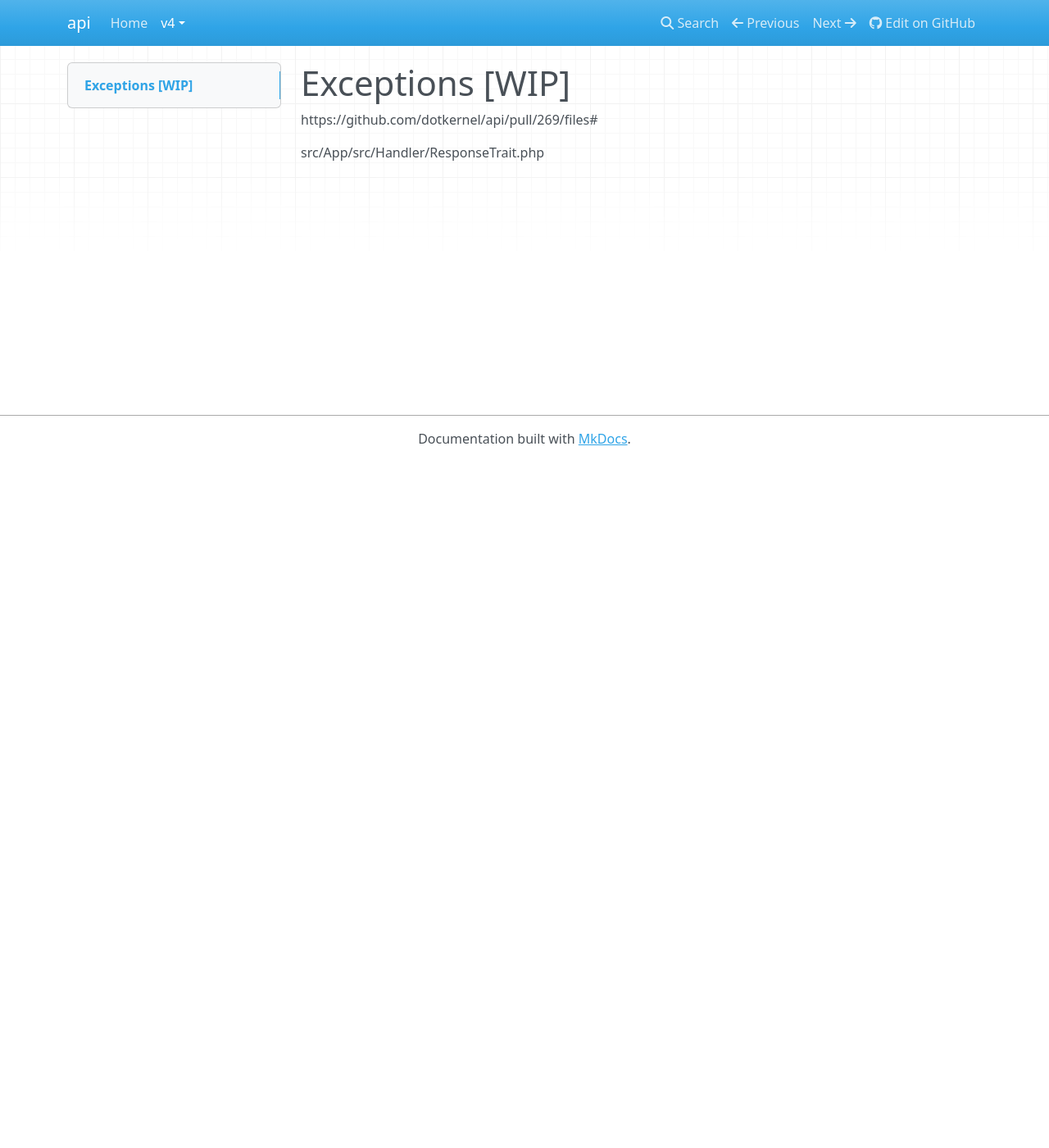
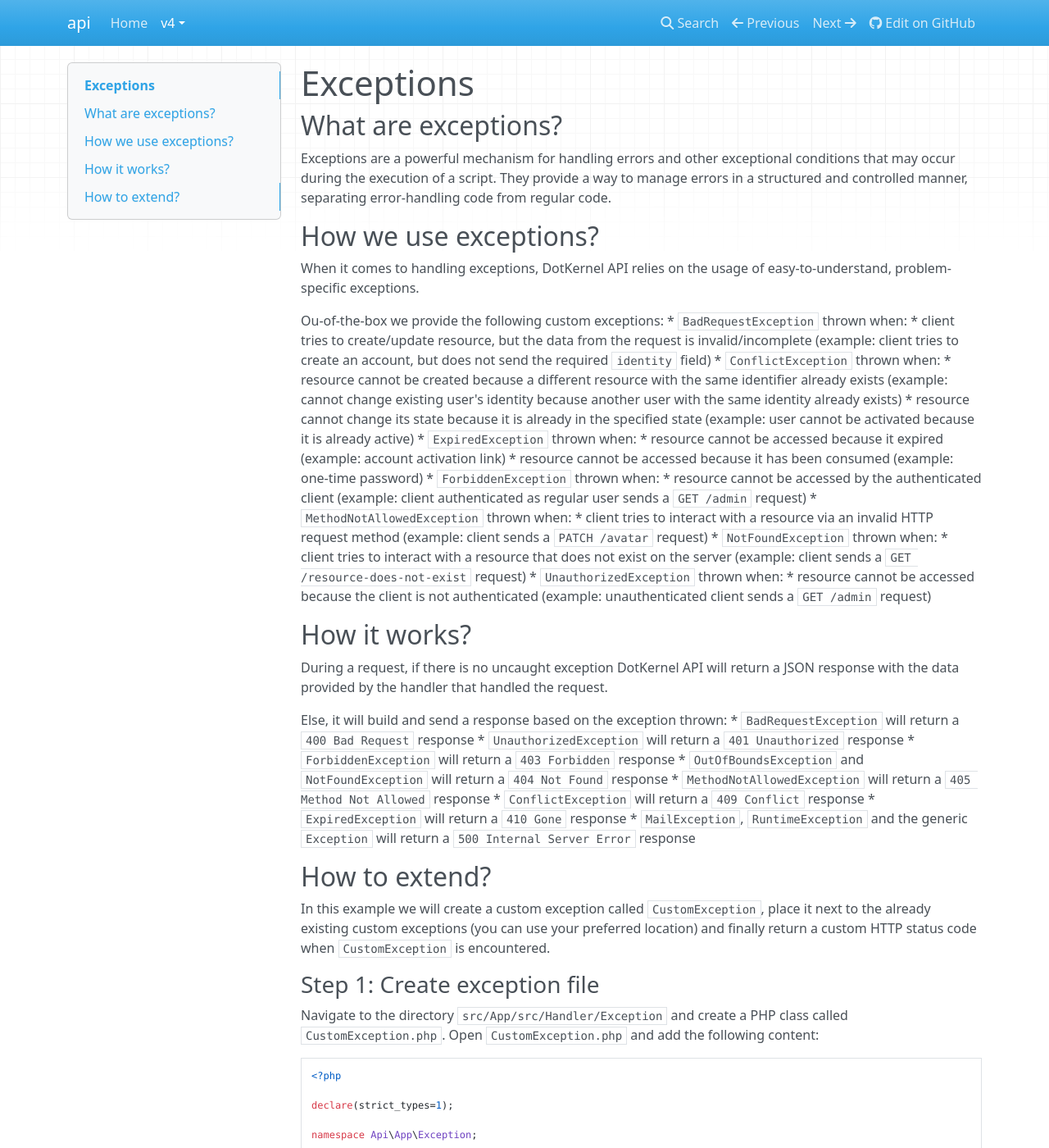
Before and after one commit to dotkernel/api-documentation, an MkDocs documentation site: the page built from docs/book/v4/core-features/exceptions.md, in a window 1280 px wide and 1400 px high. Shown: the whole window at 82% size. Built offline with MkDocs 1.6.1, drawn with Linux system fonts in a browser that asks for light colours; nearby versions of some CDN libraries; some of the changed text lies outside the part shown.

Commit message:
Added content to: docs/book/v4/core-features/exceptions.md
Signed-off-by: alexmerlin <alex.merlin.1985@gmail.com>

````diff
--- a/docs/book/v4/core-features/exceptions.md
+++ b/docs/book/v4/core-features/exceptions.md
@@ -1,5 +1,106 @@
-# Exceptions [WIP]
+# Exceptions
 
-https://github.com/dotkernel/api/pull/269/files#
+## What are exceptions?
 
-src/App/src/Handler/ResponseTrait.php
+Exceptions are a powerful mechanism for handling errors and other exceptional conditions that may occur during the execution of a script.
+They provide a way to manage errors in a structured and controlled manner, separating error-handling code from regular code.
+
+## How we use exceptions?
+
+When it comes to handling exceptions, DotKernel API relies on the usage of easy-to-understand, problem-specific exceptions.
+
+Ou-of-the-box we provide the following custom exceptions:
+* `BadRequestException` thrown when:
+  * client tries to create/update resource, but the data from the request is invalid/incomplete (example: client tries to create an account, but does not send the required `identity` field)
+* `ConflictException` thrown when:
+  * resource cannot be created because a different resource with the same identifier already exists (example: cannot change existing user's identity because another user with the same identity already exists)
+  * resource cannot change its state because it is already in the specified state (example: user cannot be activated because it is already active)
+* `ExpiredException` thrown when:
+  * resource cannot be accessed because it expired (example: account activation link)
+  * resource cannot be accessed because it has been consumed (example: one-time password)
+* `ForbiddenException` thrown when:
+  * resource cannot be accessed by the authenticated client (example: client authenticated as regular user sends a `GET /admin` request)
+* `MethodNotAllowedException` thrown when:
+  * client tries to interact with a resource via an invalid HTTP request method (example: client sends a `PATCH /avatar` request)
+* `NotFoundException` thrown when:
+  * client tries to interact with a resource that does not exist on the server (example: client sends a `GET /resource-does-not-exist` request)
+* `UnauthorizedException` thrown when:
+    * resource cannot be accessed because the client is not authenticated (example: unauthenticated client sends a `GET /admin` request)
+
+## How it works?
+
+During a request, if there is no uncaught exception DotKernel API will return a JSON response with the data provided by the handler that handled the request.
+
+Else, it will build and send a response based on the exception thrown:
+* `BadRequestException` will return a `400 Bad Request` response
+* `UnauthorizedException` will return a `401 Unauthorized` response
+* `ForbiddenException` will return a `403 Forbidden` response
+* `OutOfBoundsException` and `NotFoundException` will return a `404 Not Found` response
+* `MethodNotAllowedException` will return a `405 Method Not Allowed` response
+* `ConflictException` will return a `409 Conflict` response
+* `ExpiredException` will return a `410 Gone` response
+* `MailException`, `RuntimeException` and the generic `Exception` will return a `500 Internal Server Error` response
+
+## How to extend?
+
+In this example we will create a custom exception called `CustomException`, place it next to the already existing custom exceptions (you can use your preferred location) and finally return a custom HTTP status code when `CustomException` is encountered.
+
+### Step 1: Create exception file
+
+Navigate to the directory `src/App/src/Handler/Exception` and create a PHP class called `CustomException.php`.
+Open `CustomException.php` and add the following content:
+
+```php
+<?php
+
+declare(strict_types=1);
+
+namespace Api\App\Exception;
+
+use Exception;
+
+class CustomException extends Exception
+{
+}
+```
+Save and close the file.
+
+### Step 2: Use exception file
+
+Open the file `src/App/src/Handler/HomeHandler.php` and at the beginning of the `get` method, place the following code:
+
+```php
+throw new \Api\App\Exception\CustomException('some message');
+```
+Save and close the file.
+
+### Step 3: Test for failure
+
+Access your API's home page URL and make sure it returns `500 Internal Server Error` HTTP status code and the following content:
+
+```json
+{
+    "error": {
+        "messages": [
+            "some message"
+        ]
+    }
+}
+```
+
+### Step 4: Prepare for success
+
+Open the file `src/App/src/Handler/ResponseTrait.php` and locate the `handle` method.
+Insert the following lines of code before the first catch statement:
+
+```php
+        } catch (\Api\App\Exception\CustomException $exception) {
+            return $this->errorResponse($exception->getMessage(), StatusCodeInterface::STATUS_IM_A_TEAPOT);
+```
+
+Save and close the file.
+
+### Step 5: Test for success
+
+Again, access your API's home page URL, which should return the same content.
+Notice that this time it returns `418 I'm a teapot` HTTP status code.
````
